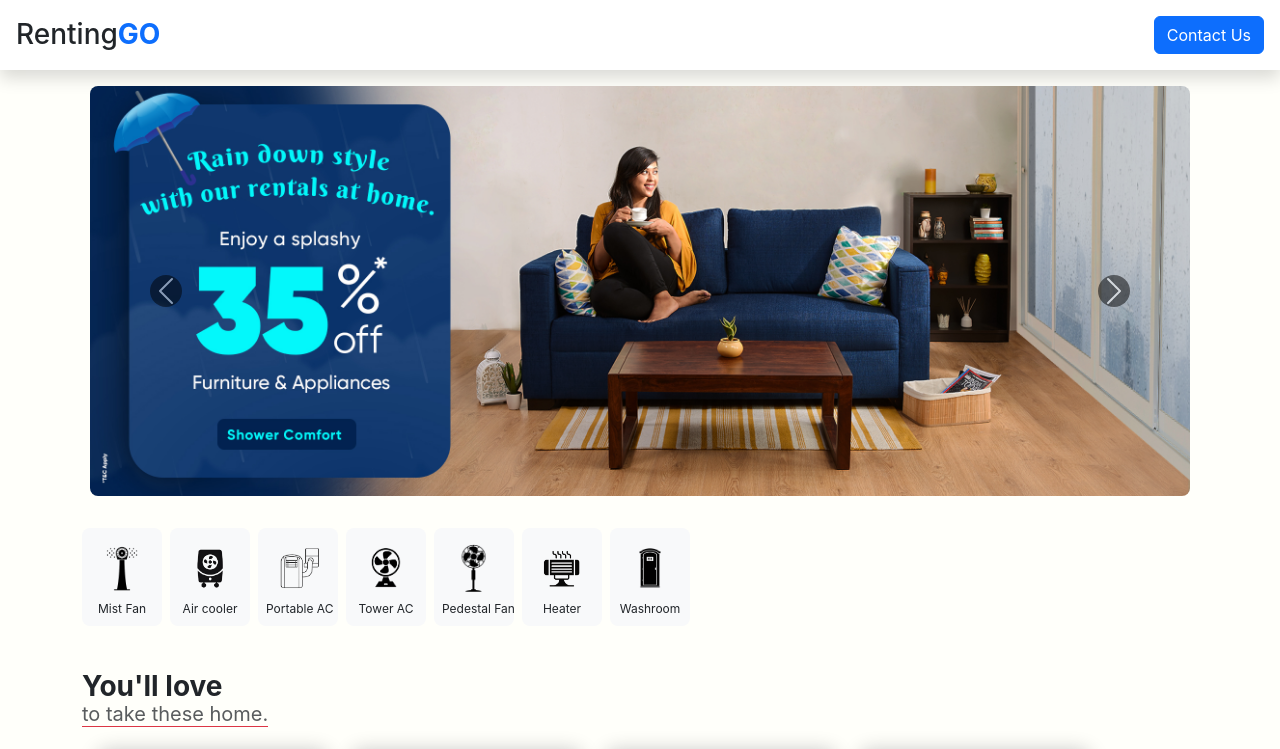
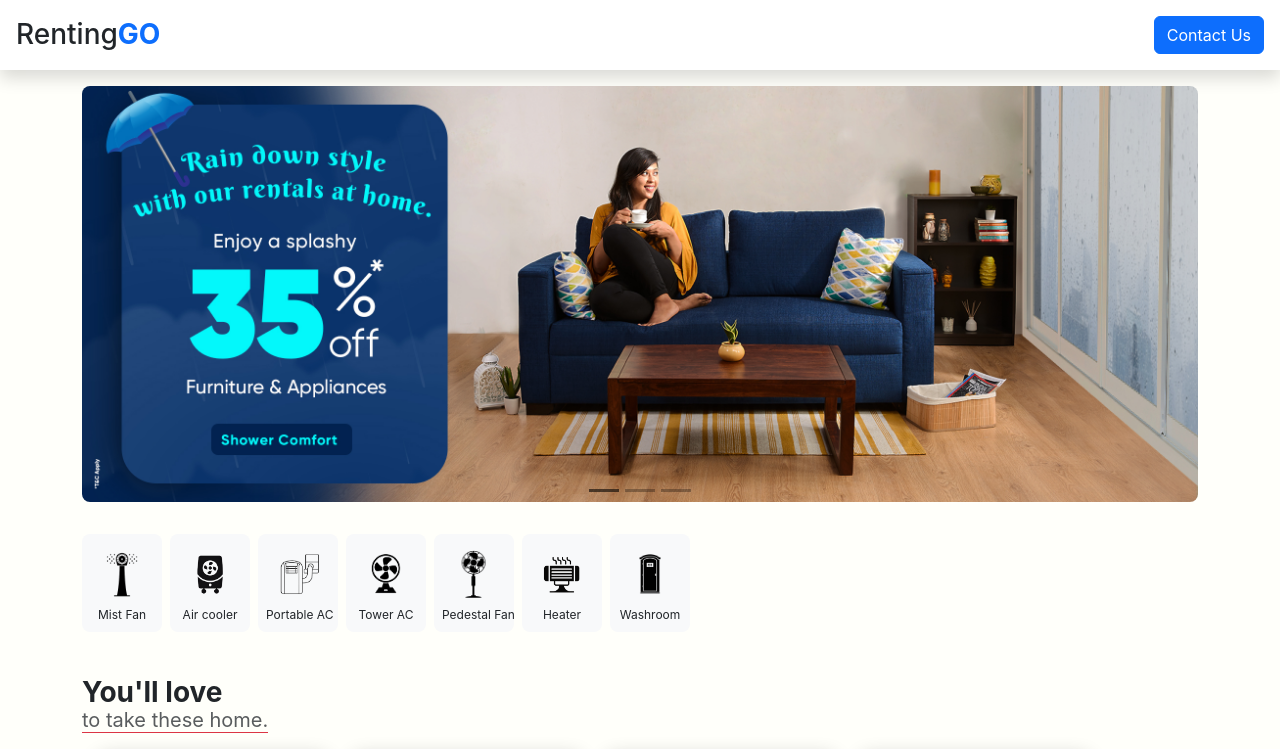
Before and after one commit to Kaminou2904/RentingGO, a React (Create React App) app in the folder frontend/: page / in a window 1280 px wide. Shown: the top 749 px of the page. Built offline with nearby package versions, Linux system fonts and the light colour scheme.

Commit message:
listing page and components are made

```diff
--- a/frontend/src/App.js
+++ b/frontend/src/App.js
@@ -2,6 +2,7 @@ import './App.css';
 import {BrowserRouter as Router, Routes, Route} from 'react-router-dom';
 import Home from './Pages/Home/Home';
 import Detail from './Pages/Detail/Detail';
+import Listing from './Pages/Listing/Listing';
 
 function App() {
   return (
@@ -11,6 +12,7 @@ function App() {
         <Routes>
           <Route path='/' element={<Home/>}/>
           <Route path='/home' element={<Home/>}/>
+          <Route path='/listing' element={<Listing/>}/>
           <Route path='/detail' element={<Detail/>}/>
         </Routes>
       </Router>
--- /dev/null
+++ b/frontend/src/Pages/Listing/Listing.jsx
@@ -0,0 +1,16 @@
+import React from 'react';
+import './Listing.css';
+import Listingcard from '../../components/Listingcard/Listingcard';
+
+function Listing() {
+  return (
+    <div className='container'>
+        <Listingcard id='car1' img1='./images/airpuri.jpg' img2='./images/airpurilg1.jpg' img3='./images/airpurilg2.jpg'/>
+        <Listingcard id='car2' img1='./images/airpuri.jpg' img2='./images/airpurilg1.jpg' img3='./images/airpurilg2.jpg'/>
+        <Listingcard id='car3' img1='./images/airpuri.jpg' img2='./images/airpurilg1.jpg' img3='./images/airpurilg2.jpg'/>
+        <Listingcard id='car4' img1='./images/airpuri.jpg' img2='./images/airpurilg1.jpg' img3='./images/airpurilg2.jpg'/>
+    </div>
+  )
+}
+
+export default Listing
--- a/frontend/src/components/Carousel/carousel.css
+++ b/frontend/src/components/Carousel/carousel.css
@@ -1,3 +1,19 @@
 /* *{
     color: red;
 } */
+
+.carousel-control-prev-icon{
+    display: none;
+}
+.carousel-control-next-icon{
+    display: none;
+}
+
+.carousel-indicators{
+    margin-bottom: 0rem;
+}
+
+.carousel-indicators [data-bs-target]{
+    background-color: rgba(0, 0, 0, 0.589);
+    margin-top: 10px;
+}
--- a/frontend/src/components/Carousel/carousel.jsx
+++ b/frontend/src/components/Carousel/carousel.jsx
@@ -4,23 +4,28 @@ import './carousel.css';
 function carousel(props) {
   return (
     <div>
-      <div id="carouselExampleInterval" className="carousel slide mt-3" data-bs-ride="carousel">
-        <div className="carousel-inner px-2">
+      <div id={props.carouselid} className="carousel slide mt-3" data-bs-ride="carousel">
+        <div className="carousel-indicators">
+          <button type="button" data-bs-target="#carouselExampleIndicators" data-bs-slide-to="0" className="active" aria-current="true" aria-label="Slide 1"></button>
+          <button type="button" data-bs-target="#carouselExampleIndicators" data-bs-slide-to="1" aria-label="Slide 2"></button>
+          <button type="button" data-bs-target="#carouselExampleIndicators" data-bs-slide-to="2" aria-label="Slide 3"></button>
+        </div>
+        <div className="carousel-inner">
           <div className="carousel-item active" data-bs-interval="2000">
             <img src={props.img1} className="d-block w-100 rounded-3" alt="..." />
           </div>
           <div className="carousel-item" data-bs-interval="2000">
             <img src={props.img2} className="d-block w-100 rounded-3" alt="..." />
           </div>
-          <div className="carousel-item" data-bs-interval='2000'>
+          <div className="carousel-item" data-bs-interval="2000">
             <img src={props.img3} className="d-block w-100 rounded-3" alt="..." />
           </div>
         </div>
-        <button className="carousel-control-prev" type="button" data-bs-target="#carouselExampleInterval" data-bs-slide="prev">
+        <button className="carousel-control-prev" type="button" data-bs-target={'#' + props.carouselid} data-bs-slide="prev">
           <span className="carousel-control-prev-icon bg-black rounded-circle" aria-hidden="true"></span>
           <span className="visually-hidden">Previous</span>
         </button>
-        <button className="carousel-control-next" type="button" data-bs-target="#carouselExampleInterval" data-bs-slide="next">
+        <button className="carousel-control-next" type="button" data-bs-target={`#${props.carouselid}`} data-bs-slide="next">
           <span className="carousel-control-next-icon bg-black rounded-circle" aria-hidden="true"></span>
           <span className="visually-hidden">Next</span>
         </button>
--- /dev/null
+++ b/frontend/src/components/Listingcard/Listingcard.jsx
@@ -0,0 +1,20 @@
+import React from 'react';
+import './Listingcard.css';
+import Carousel from '../Carousel/carousel';
+
+function Listingcard(props) {
+  return (
+    <div className='listingCardMain mt-2 pt-0'>
+      <div className="listingcardImg">
+        <Carousel carouselid={props.id} img1={props.img1} img2={props.img2} img3={props.img3}/>
+      </div>
+      <div className="listingcardTxt px-2 pb-1">
+        <p className="mb-0 listingcardName fw-bold fs-4 mt-1">Air Purifier</p>
+        <p className="mb-0 listingcardStars"><i className='fas fa-star'></i><i className='fas fa-star'></i><i className='fas fa-star'></i><i className='fas fa-star'></i><i className='fas fa-star'></i></p>
+        <p className="mb-0 listingcardPrice">&#8377; <span className='fs-5 fw-bold text-success'>499</span>/Day</p>
+      </div>
+    </div>
+  )
+}
+
+export default Listingcard
```
Also changed, not shown: frontend/public/images/airpurilg1.jpg (added), frontend/public/images/airpurilg2.jpg (added), frontend/src/Pages/Listing/Listing.css (added), frontend/src/components/Listingcard/Listingcard.css (added).
